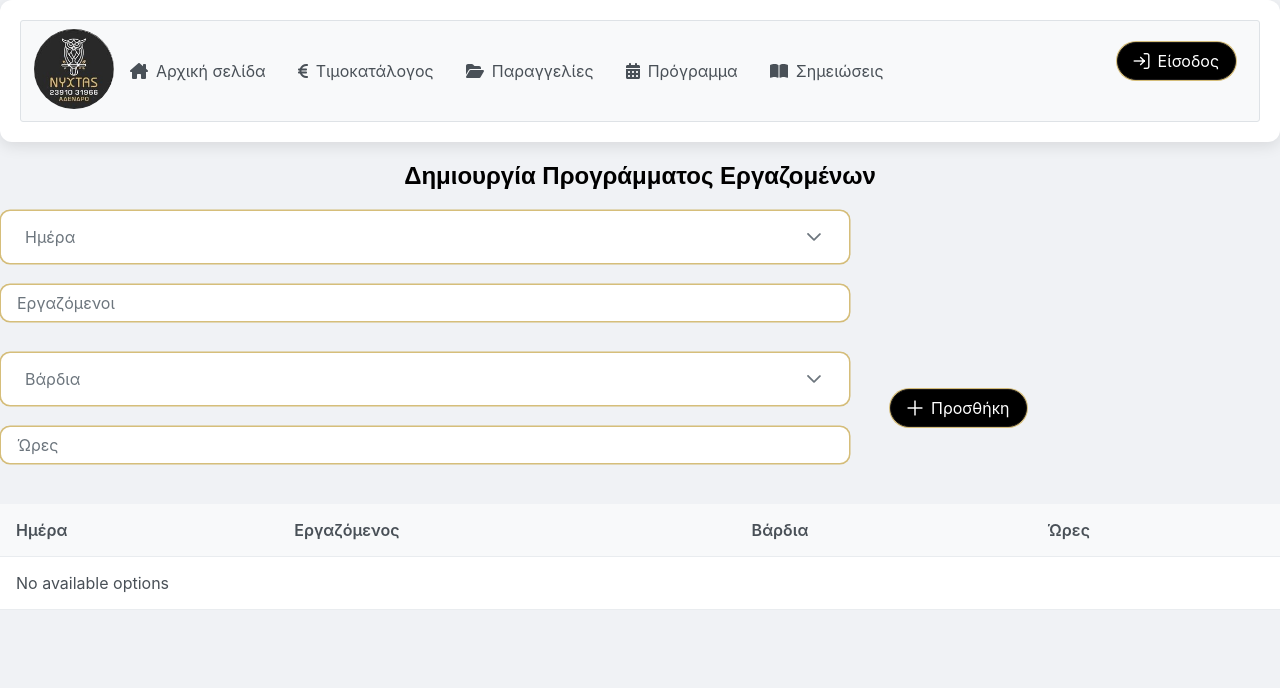
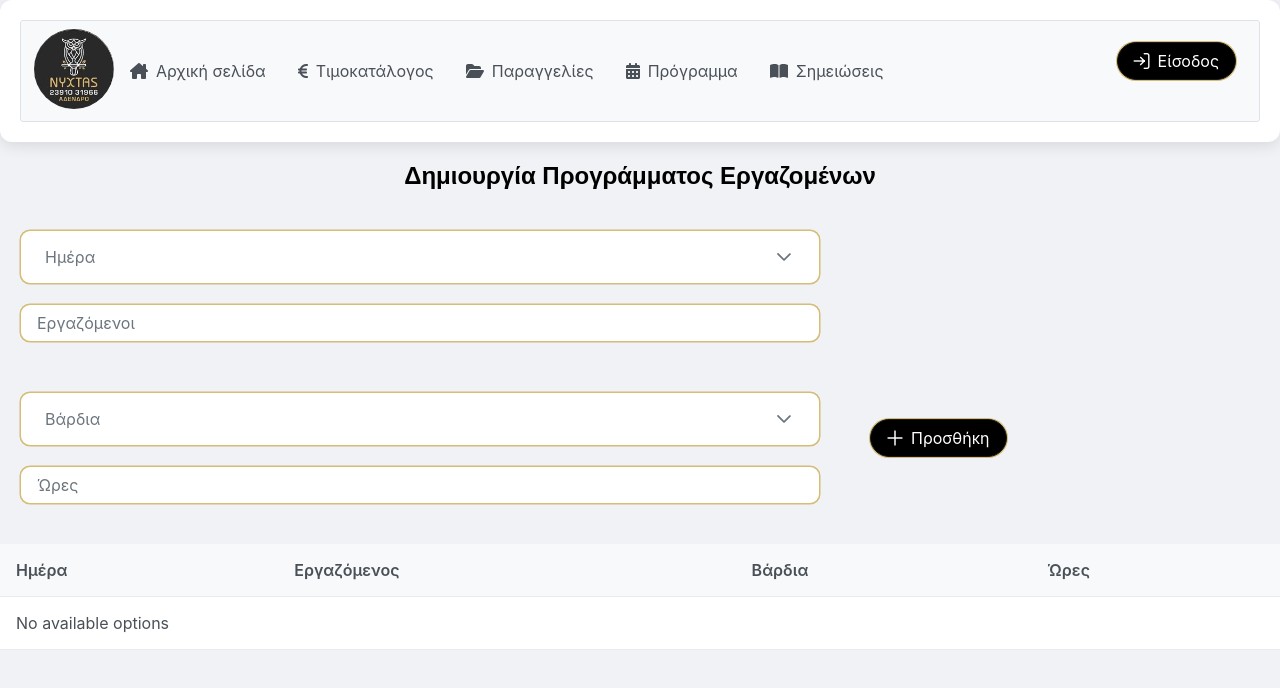
Before and after one commit to dimichat8/store-app-frontend, a React (Create React App) app: page /addschedule in a window 1280 px wide. Shown: the top 688 px of the page. Built offline with nearby package versions, Linux system fonts and the light colour scheme.

Commit message:
add css for schedule page

```diff
--- a/src/components/schedule/addSchedule/AddSchedule.css
+++ b/src/components/schedule/addSchedule/AddSchedule.css
@@ -1,10 +1,10 @@
 .input-text-schedule {
     border-radius: 10px;
     padding: 0.5em 1em;
-    min-width: 850px;
+    min-width: 800px;
     min-height: 30px;
     transition: background-color 0.2s, box-shadow 0.2s, border-color 0.2s;
-    margin: 0 10px 20px 0;
+    margin: 20px 20px 20px 20px;
     box-shadow: 0 0 0 0.5px rgba(204, 173, 87, 0.788) !important;
     border: 1px solid rgba(204, 173, 87, 0.788) !important;
     display: flex;
@@ -36,13 +36,12 @@
     border: 1px solid rgb(26, 24, 24) !important;
 }
 
-/* Αλλάζει το χρώμα κατά το hover */
+
 .p-dropdown-items .p-dropdown-item:hover {
     background-color: rgba(204, 173, 87, 0.788) !important;
-    color: #000 !important; /* Προαιρετικά για καλύτερη αντίθεση */
+    color: #000 !important;
 }
 
-/* Προαιρετικά: Αλλάζει και όταν είναι selected */
 .p-dropdown-items .p-dropdown-item.p-highlight {
     background-color: rgba(204, 173, 87, 0.5) !important;
 }
```
